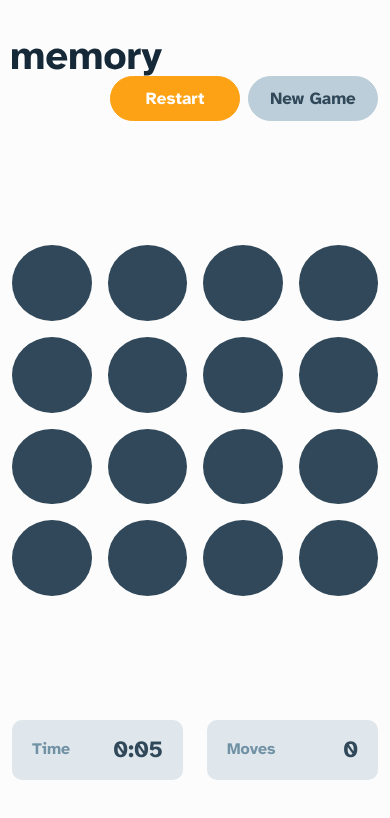
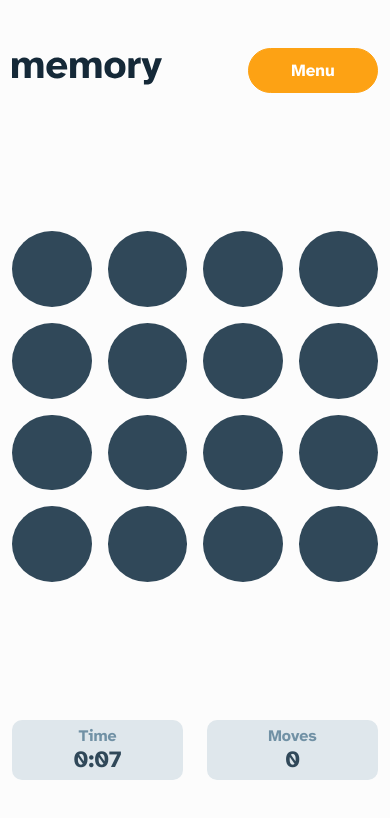
Before and after one commit to sarahabuteen/memory-game, a React (Create React App) app: page /game in a window 390 px wide. Shown: the top 818 px of the page. Built offline with nearby package versions, Linux system fonts and the light colour scheme.

Commit message:
Responsive fixes

```diff
--- a/package.json
+++ b/package.json
@@ -18,6 +18,7 @@
     "react": "^18.2.0",
     "react-dom": "^18.2.0",
     "react-redux": "^8.0.5",
+    "react-responsive": "^9.0.2",
     "react-router-dom": "^6.8.0",
     "react-scripts": "5.0.1",
     "reactstrap": "^9.1.5",
--- a/src/assets/stylesheets/components/_cards.scss
+++ b/src/assets/stylesheets/components/_cards.scss
@@ -8,6 +8,9 @@
   border-radius: 10px;
   min-height: 60px;
   padding: 0 20px;
+  display: flex;
+  align-items: center;
+  justify-content: space-between;
   h6 {
     color: $light-navy;
   }
@@ -35,4 +38,47 @@
       color: $white;
     }
   }
+    /*
+    ##Device = Tablets, Ipads (portrait)
+    ##Screen = B/w 768px to 1024px
+  */
+  @media (min-width: 768px) and (max-width: 1024px) {
+    display: flex;
+    flex-direction: column;
+    align-items: flex-start;
+    justify-content: center;
+  }
+
+  /*
+    ##Device = Tablets, Ipads (landscape)
+    ##Screen = B/w 768px to 1024px
+  */
+  @media (min-width: 768px) and (max-width: 1024px) and (orientation: landscape) {
+    display: flex;
+    flex-direction: column;
+    align-items: flex-start;
+    justify-content: center;
+  }
+
+  /*
+    ##Device = Low Resolution Tablets, Mobiles (Landscape)
+    ##Screen = B/w 481px to 767px
+  */
+  @media (min-width: 481px) and (max-width: 767px) {
+    display: flex;
+    flex-direction: column;
+    align-items: center;
+    justify-content: center;
+  }
+
+  /*
+    ##Device = Most of the Smartphones Mobiles (Portrait)
+    ##Screen = B/w 320px to 479px
+  */
+  @media (min-width: 320px) and (max-width: 480px) {
+    display: flex;
+    flex-direction: column;
+    align-items: center;
+    justify-content: center;
+  }
 }
--- a/src/views/game/cards/info-card.jsx
+++ b/src/views/game/cards/info-card.jsx
@@ -5,7 +5,7 @@ function InfoCard({
   value, title, isActive, isHighlighted,
 }) {
   return (
-    <div className={classNames('info-card d-flex align-items-center justify-content-between w-100 mb-3', {
+    <div className={classNames('info-card w-100 mb-3', {
       'is-active': isActive,
       'is-highlighted': isHighlighted,
     })}
--- /dev/null
+++ b/src/views/game/header/index.jsx
@@ -0,0 +1,67 @@
+import React, { useState } from 'react';
+import { useDispatch } from 'react-redux';
+import { useMediaQuery } from 'react-responsive';
+import { useNavigate } from 'react-router-dom';
+import { Col, Container, Row } from 'reactstrap';
+import Logo from '../../../components/logo';
+import { resetGameSettings } from '../../../redux/actions/settings.actions';
+import Menu from '../modals/menu';
+
+function GameHeader({
+  stopTimer, restartGame, data, resetTimer, resumeTimer,
+}) {
+  const navigate = useNavigate();
+  const dispatch = useDispatch();
+  const isMobile = useMediaQuery({ maxWidth: 767 });
+  const [isModalOpen, toggleModal] = useState(false);
+
+  const restartGameHandler = () => {
+    if (data.players.length === 1) {
+      resetTimer();
+    }
+    restartGame();
+  };
+
+  const setupNewGame = () => {
+    navigate('/');
+    dispatch(resetGameSettings());
+  };
+
+  const openMenu = () => {
+    stopTimer();
+    toggleModal(!isModalOpen);
+  };
+  return (
+    <>
+      <header className="pt-5">
+        <Container>
+          <Row>
+            <Col xs={6} className="d-flex align-items-center">
+              <Logo color="#152938" />
+            </Col>
+            <Col xs={6} className="d-flex justify-content-end">
+              {isMobile
+                ? <button type="button" className="btn btn-sm btn-orange" onClick={openMenu}>Menu</button>
+                : (
+                  <>
+                    <button type="button" className="btn btn-sm btn-orange me-2" onClick={restartGameHandler}>Restart</button>
+                    <button type="button" className="btn btn-sm btn-light" onClick={setupNewGame}>New Game</button>
+                  </>
+                )}
+            </Col>
+          </Row>
+        </Container>
+      </header>
+      <Menu
+        isModalOpen={isModalOpen}
+        toggleModal={toggleModal}
+        data={data}
+        restartGame={restartGame}
+        resetTimer={resetTimer}
+        resumeTimer={resumeTimer}
+      />
+    </>
+  );
+}
+
+export default GameHeader;
--- a/src/views/game/index.jsx
+++ b/src/views/game/index.jsx
@@ -1,20 +1,18 @@
 import classNames from 'classnames';
 import React, { useEffect, useState } from 'react';
-import { useDispatch, useSelector } from 'react-redux';
-import { useNavigate } from 'react-router-dom';
+import { useSelector } from 'react-redux';
+import { useMediaQuery } from 'react-responsive';
 import { Col, Container, Row } from 'reactstrap';
-import Logo from '../../components/logo';
 import { formatTimer } from '../../helpers';
 import useGame from '../../hooks/useGame';
 import useTimer from '../../hooks/useTimer';
 import GameCard from './cards/game-card';
 import InfoCard from './cards/info-card';
-import ResultsModal from './results-modal';
-import { resetGameSettings } from '../../redux/actions/settings.actions';
+import GameHeader from './header';
+import ResultsModal from './modals/results';
 
 function Game() {
-  const navigate = useNavigate();
-  const dispatch = useDispatch();
+  const isMobile = useMediaQuery({ maxWidth: 767 });
   const settings = useSelector((state) => state.settings);
   const {
     board, handleFlip, playersData, restartGame,
@@ -23,13 +21,6 @@ function Game() {
     timer, stopTimer, resumeTimer, resetTimer,
   } = useTimer(playersData.players.length === 1);
   const [isModalOpen, toggleModal] = useState(false);
-
-  const restartGameHandler = () => {
-    if (playersData.players.length === 1) {
-      resetTimer();
-    }
-    restartGame();
-  };
 
   useEffect(() => {
     if (board?.length === 0) return;
@@ -40,27 +31,10 @@ function Game() {
       toggleModal(true);
     }
   }, [board]);
-
-  const setupNewGame = () => {
-    navigate('/');
-    dispatch(resetGameSettings());
-  };
   return (
     <>
       <main className="light-silver-bg h-100 d-flex flex-column">
-        <header className="pt-5">
-          <Container>
-            <Row>
-              <Col md={6}>
-                <Logo color="#152938" />
-              </Col>
-              <Col md={6} className="d-flex justify-content-end">
-                <button type="button" className="btn btn-sm btn-orange me-2" onClick={restartGameHandler}>Restart</button>
-                <button type="button" className="btn btn-sm btn-light" onClick={setupNewGame}>New Game</button>
-              </Col>
-            </Row>
-          </Container>
-        </header>
+        <GameHeader stopTimer={stopTimer} restartGame={restartGame} resetTimer={resetTimer} resumeTimer={resumeTimer} data={playersData} />
         <section className="game-board">
           <Container>
             <Row>
@@ -99,11 +73,11 @@ function Game() {
                     return (
                       <Col xs={3} key={player.id}>
                         <InfoCard
-                          title={`Player ${player.id + 1}`}
+                          title={isMobile ? `P${player.id + 1}` : `Player ${player.id + 1}`}
                           value={player.points}
                           isActive={player.id === playersData?.activePlayer}
                         />
-                        {player.id === playersData?.activePlayer
+                        {player.id === playersData?.activePlayer && !isMobile
                         && <p className="mb-0 mt-3 text-dark-blue text-uppercase fw-bold text-center">Current turn</p>}
                       </Col>
                     );
--- /dev/null
+++ b/src/views/game/modals/menu.jsx
@@ -0,0 +1,43 @@
+import React from 'react';
+import { useDispatch } from 'react-redux';
+import { useNavigate } from 'react-router-dom';
+import { Modal, ModalBody } from 'reactstrap';
+import { resetGameSettings } from '../../../redux/actions/settings.actions';
+
+function Menu({
+  isModalOpen, toggleModal, data, restartGame, resetTimer, resumeTimer,
+}) {
+  const navigate = useNavigate();
+  const dispatch = useDispatch();
+
+  const setupNewGame = () => {
+    toggleModal();
+    navigate('/');
+    dispatch(resetGameSettings());
+  };
+
+  const restart = () => {
+    toggleModal();
+    restartGame();
+    if (data?.players?.length === 1) {
+      resetTimer();
+      resumeTimer();
+    }
+  };
+
+  const resumeGame = () => {
+    toggleModal();
+    resumeTimer();
+  };
+  return (
+    <Modal size="md" centered isOpen={isModalOpen}>
+      <ModalBody className="p-4">
+        <button type="button" className="btn btn-light w-100 mb-3 mt-2" onClick={restart}>Restart</button>
+        <button type="button" className="btn btn-light w-100 mb-3" onClick={setupNewGame}>New Game</button>
+        <button type="button" className="btn btn-light w-100 mb-2" onClick={resumeGame}>Resume Game</button>
+      </ModalBody>
+    </Modal>
+  );
+}
+
+export default Menu;
--- a/src/views/game/results-modal.jsx
+++ b/src/views/game/modals/results.jsx
@@ -2,8 +2,8 @@ import React, { useMemo } from 'react';
 import { useDispatch } from 'react-redux';
 import { useNavigate } from 'react-router-dom';
 import { Modal, ModalBody } from 'reactstrap';
-import { resetGameSettings } from '../../redux/actions/settings.actions';
-import InfoCard from './cards/info-card';
+import { resetGameSettings } from '../../../redux/actions/settings.actions';
+import InfoCard from '../cards/info-card';
 
 function ResultsModal({
   isModalOpen, toggleModal, data, timeElapsed, restartGame, resetTimer, resumeTimer,
```
Also changed, not shown: 1 other file (tests, documents, lock files or other folders).
